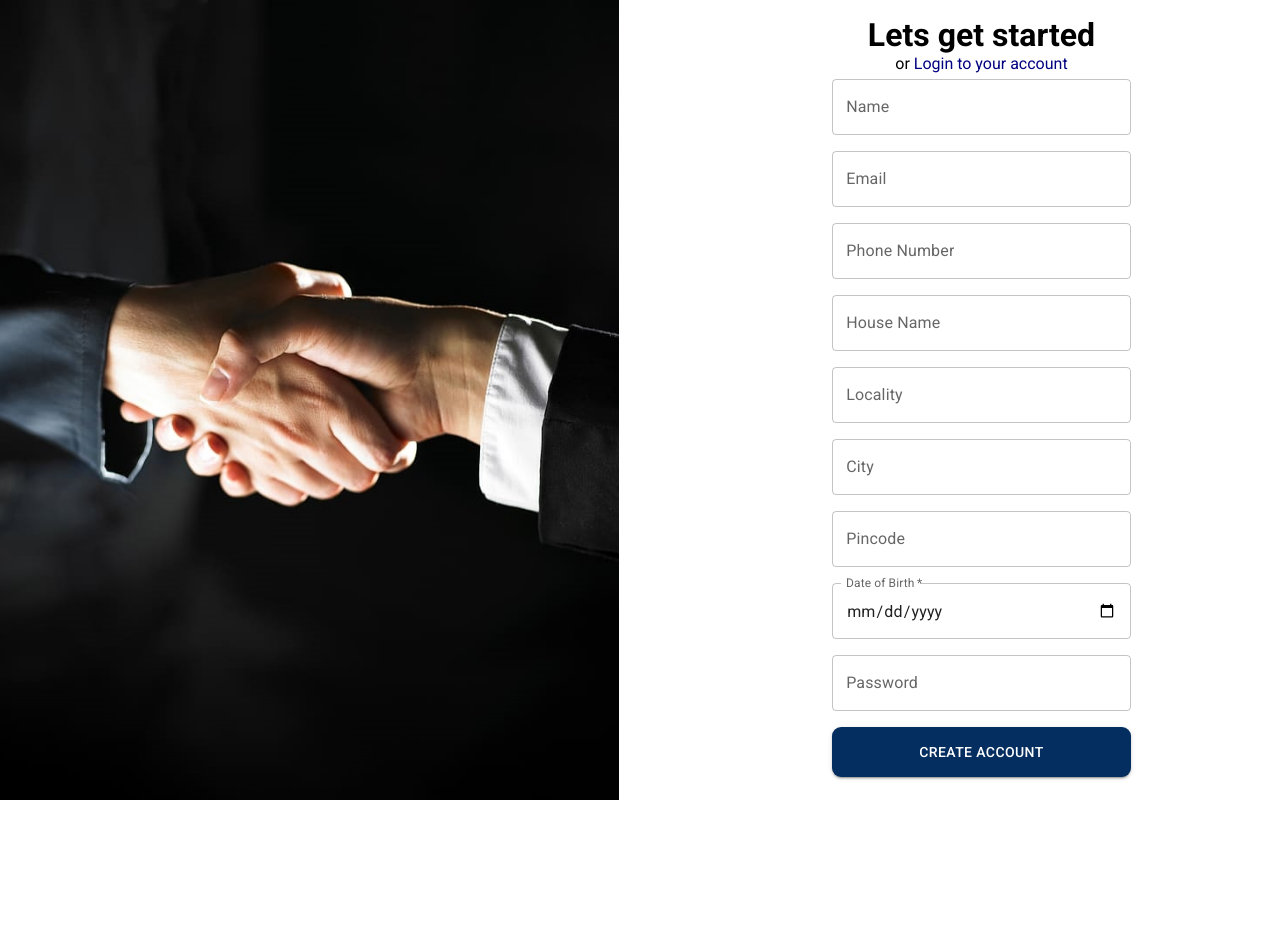
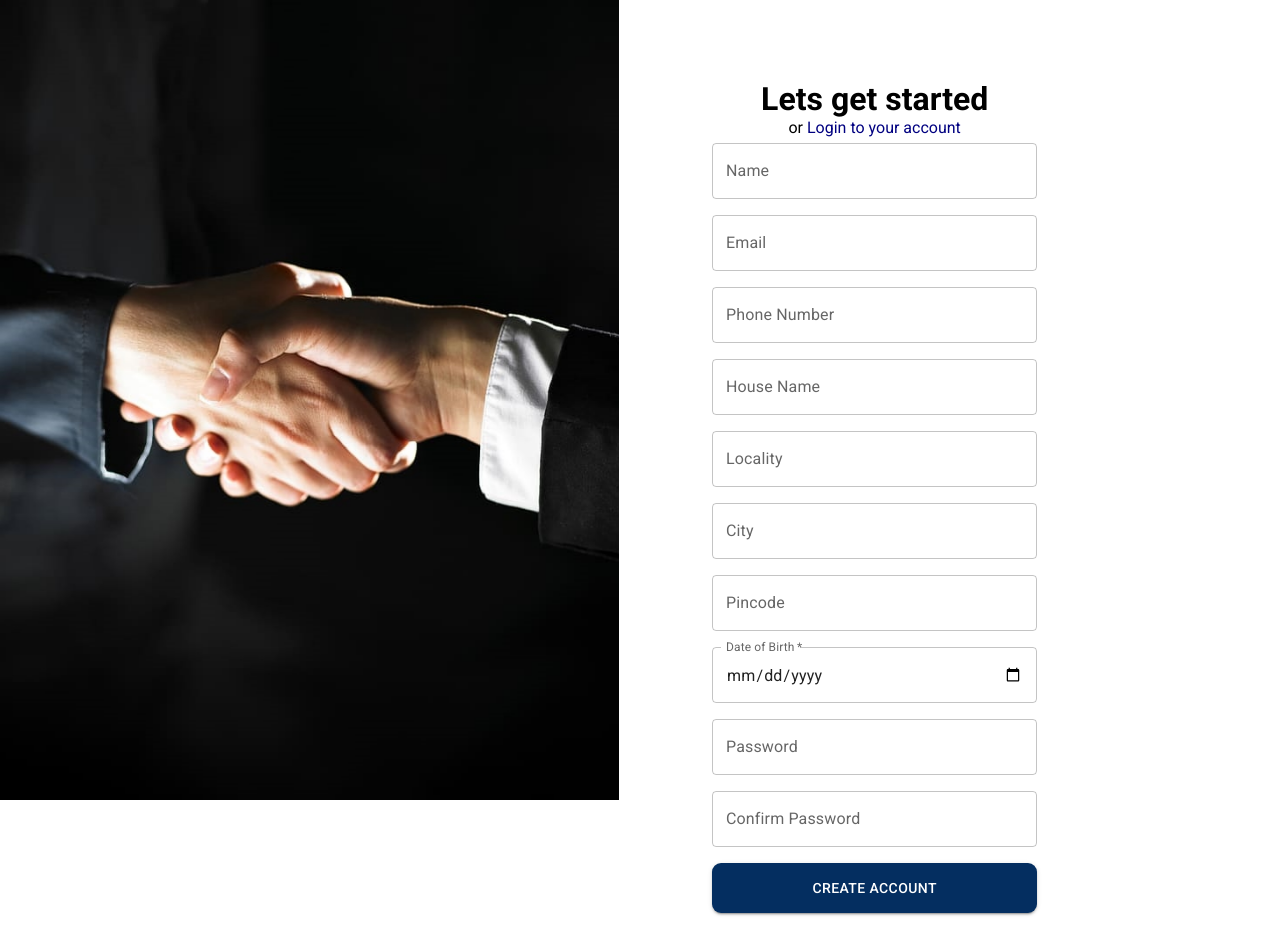
Before and after one commit to arshaddanish/rento, a React (Create React App) app: page /signup in a window 1280 px wide. Shown: the top 952 px of the page. Before the commit the page ends 800 px from the top, so only its background shows below. Built offline with nearby package versions, Linux system fonts and the light colour scheme.

Commit message:
SignUp overflow

```diff
--- a/src/pages/login/SignUp.js
+++ b/src/pages/login/SignUp.js
@@ -15,9 +15,10 @@ const SignUp = () => {
   return (
     <div>
       <div className='main-signup'>
-        <div>
+        <div className='signup-left'>
             <img src={handshake} alt="" />
         </div>
+        <div></div>
         <div className='login-main'>
             <div className='login'>
                 <h1>Lets get started</h1>
@@ -93,13 +94,13 @@ const SignUp = () => {
                   variant="outlined"
                 />
                     <div className="gap"></div>
-                {/* <TextField fullWidth
+                <TextField fullWidth
                   // id="outlined-basic1"
                   label="Confirm Password"
                   type={"password"}
                   variant="outlined"
-                /> */}
-
+                />
+                <div className="gap"></div>
                     {/* <input placeholder='Email' type="email" name="" id="" />
                     <input placeholder='Phone number' type="number" name="" id="" />
                     <input placeholder='House Name' type="text" name="" id="" />
@@ -111,6 +112,7 @@ const SignUp = () => {
                     {/* <button onClick={navigateToHome} type='submit'>Create Account</button> */}
 
                     <Button onClick={navigateToHome} variant="contained">Create Account</Button>
+                    <div className="gap"></div>
                 </form>
             </div>
         </div>
--- a/src/pages/login/SignUp.scss
+++ b/src/pages/login/SignUp.scss
@@ -3,12 +3,15 @@
     grid-template-columns: 1fr 2fr;
     height: 100vh;
     column-gap: 4rem;
-    overflow-y: hidden;
+    // overflow-y: hidden;
+    .signup-left{
+        position: fixed;
+    }
     img{
         height: 100vh;
     }
     .login-main{
-        padding-top: 1rem;
+        padding: 5rem;
     }
     .login{
         display: grid;
```
